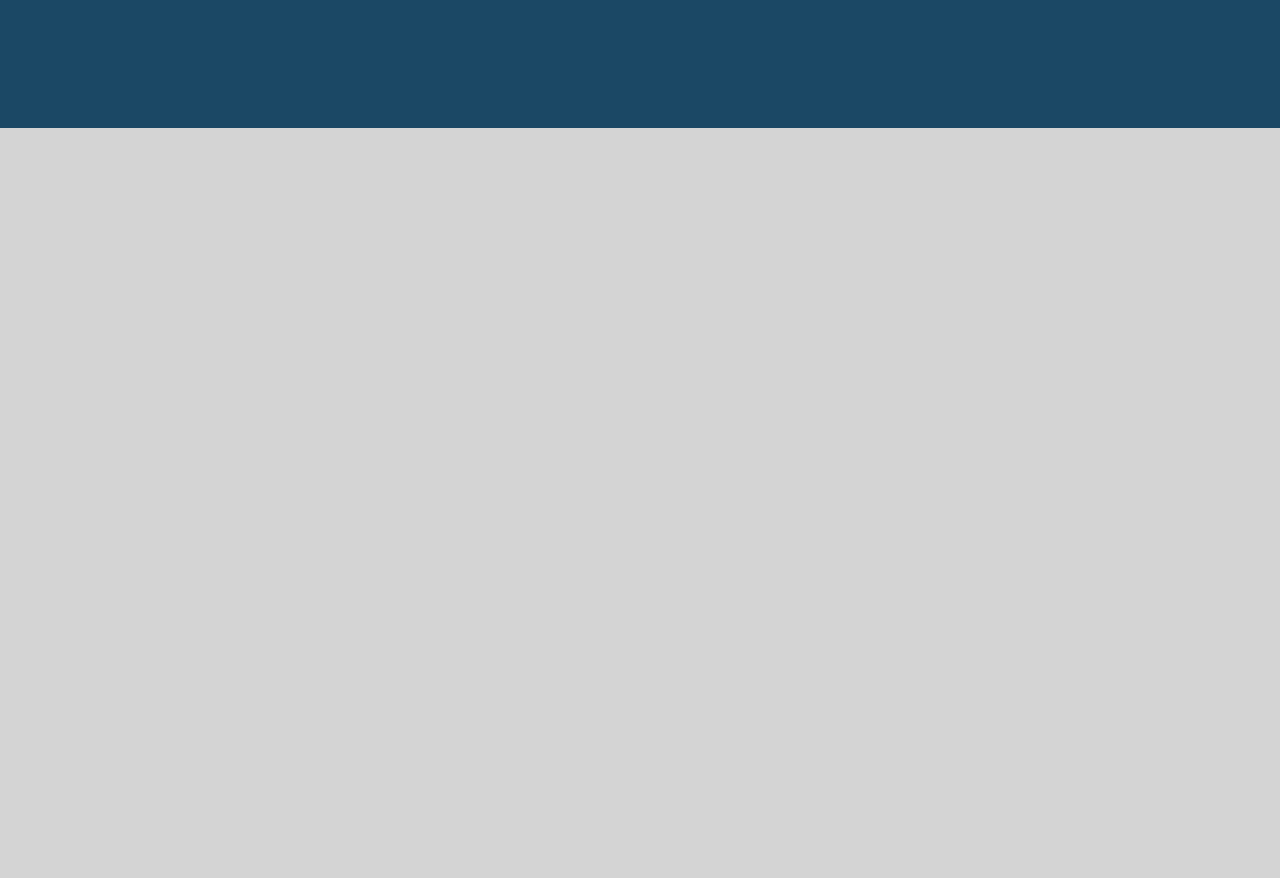
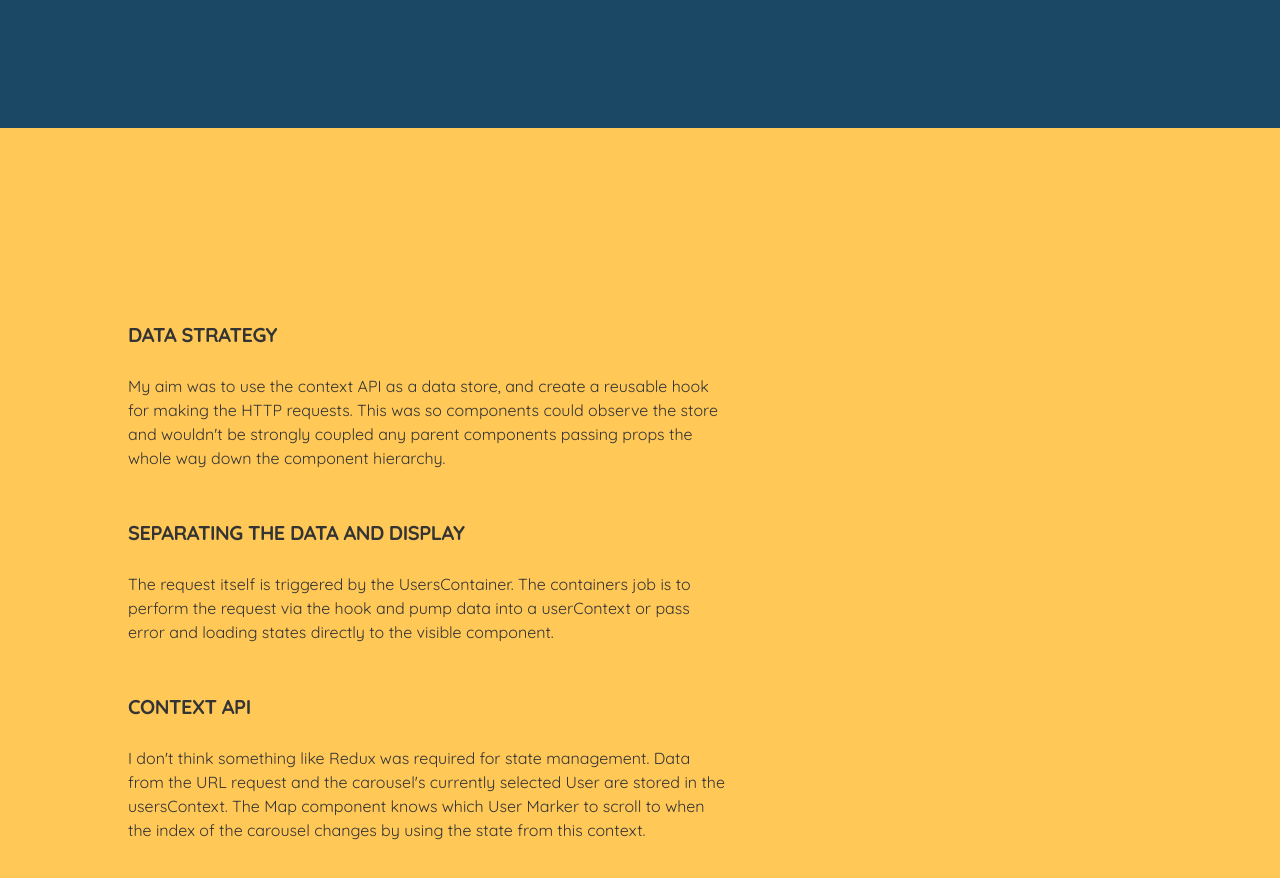
Before and after one commit to Develliot/showcase, a React (Create React App) app: page /showcase/usingAPIs in a window 1280 px wide. Shown: the part 720-1598 px from the top of the page. Before the commit the page ends 848 px from the top, so only its background shows below. Built offline with nearby package versions, Linux system fonts and the light colour scheme; no server answers.

Commit message:
update copy

```diff
--- a/src/pages/UsingAPIs/index.tsx
+++ b/src/pages/UsingAPIs/index.tsx
@@ -1,6 +1,6 @@
 import React from 'react';
 
-import { H1, H2 } from 'src/components/Typography';
+import { H1, H2, H3, Paragraph } from 'src/components/Typography';
 import { PageWrapper, PageContent } from 'src/components/Layout';
 import {
     ContentWrapper,
@@ -26,6 +26,43 @@ export const UsingAPIs = () => {
                         <Map />
                     </ContentWrapper>
                 </ColorBlock>
+
+                <ColorBlock color='yellow'>
+                    <ContentWrapper>
+                        <VerticalSpacer size='extraExtraLarge' />
+                        <H3>Data strategy</H3>
+                        <VerticalSpacer size='medium' />
+                        <Paragraph>
+                            My aim was to use the context API as a data store,
+                            and create a reusable hook for making the HTTP
+                            requests. This was so components could observe the
+                            store and wouldn't be strongly coupled any parent
+                            components passing props the whole way down the
+                            component hierarchy.
+                        </Paragraph>
+                        <VerticalSpacer size='large' />
+                        <H3>Separating the data and display</H3>
+                        <VerticalSpacer size='medium' />
+                        <Paragraph>
+                            The request itself is triggered by the
+                            UsersContainer. The containers job is to perform the
+                            request via the hook and pump data into a
+                            userContext or pass error and loading states
+                            directly to the visible component.
+                        </Paragraph>
+                        <VerticalSpacer size='large' />
+                        <H3>Context API</H3>
+                        <VerticalSpacer size='medium' />
+                        <Paragraph>
+                            I don't think something like Redux was required for
+                            state management. Data from the URL request and the
+                            carousel's currently selected User are stored in the
+                            usersContext. The Map component knows which User
+                            Marker to scroll to when the index of the carousel
+                            changes by using the state from this context.
+                        </Paragraph>
+                    </ContentWrapper>
+                </ColorBlock>
             </PageContent>
         </PageWrapper>
     );
```
